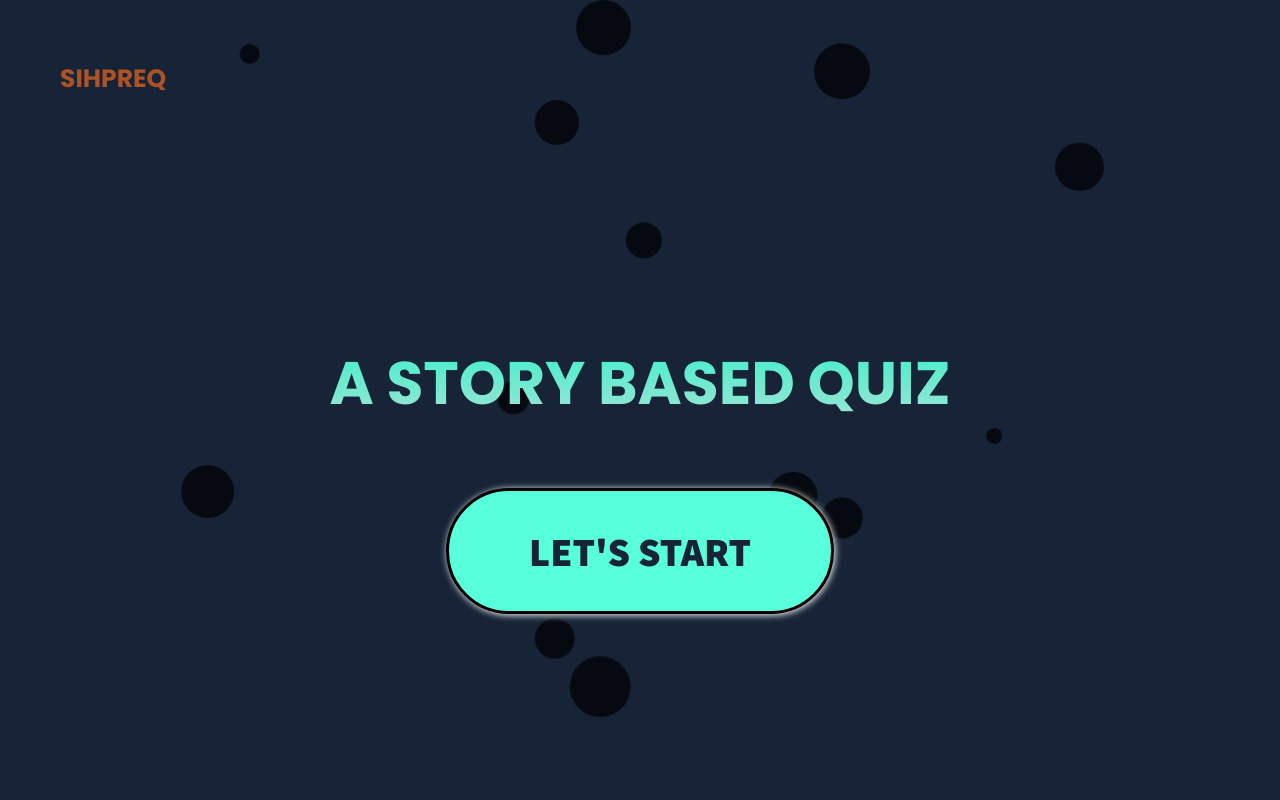
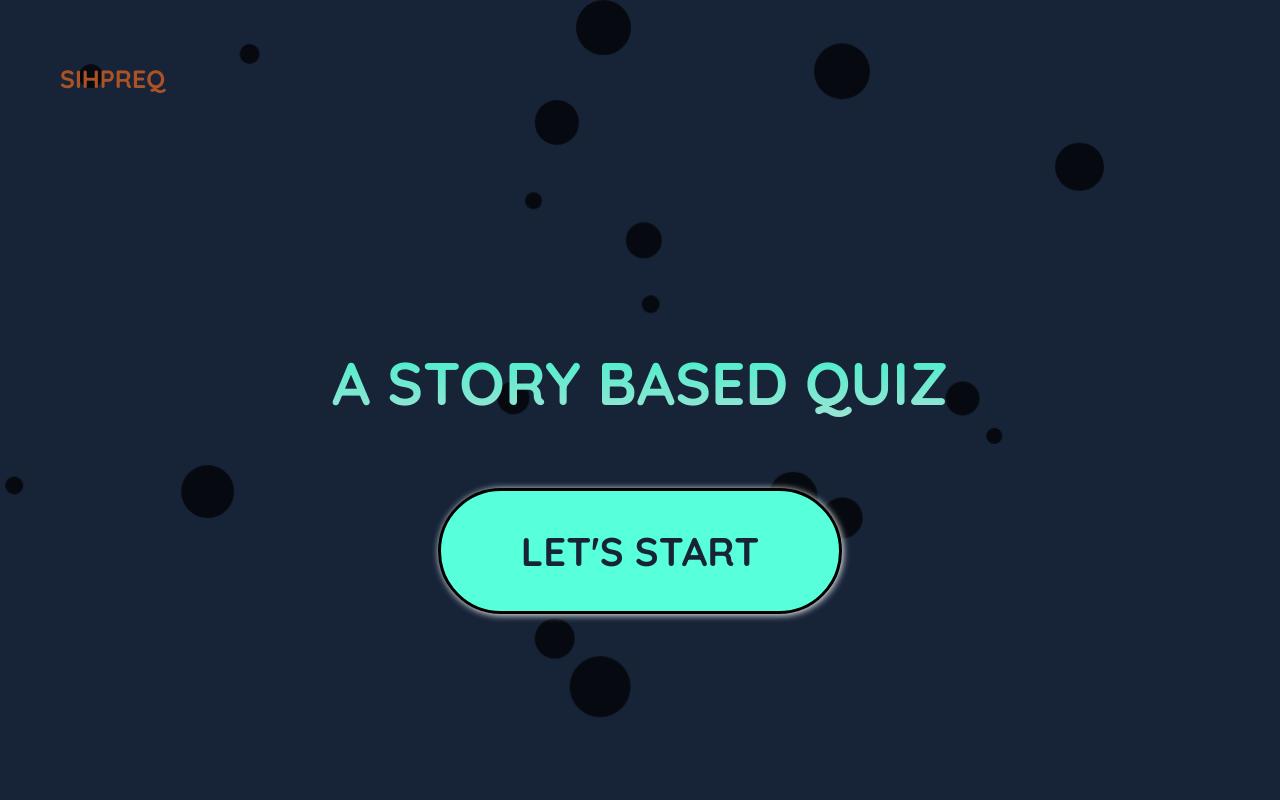
Before and after one commit to MSami625/sih-project, a React (Vite) app in the folder sih-project/: page / in a window 1280 px wide. Shown: the top 800 px of the page. Built offline with nearby package versions, Linux system fonts and the light colour scheme; a web font is replaced by a local one.

Commit message:
basic changes

```diff
--- a/sih-project/src/App.css
+++ b/sih-project/src/App.css
@@ -8,10 +8,11 @@
 
  html {
 	 font-size: 100%;
-	 font-family: "quicksand", sans-serif;
+	 font-family: "quicksand", sans-serif !important;
 	 color: #dae9ff;
 }
  body {
+  font-family: "quicksand", sans-serif !important;
 	 margin: 0;
 	 padding: 0;
 	 width: 100%;
@@ -56,6 +57,7 @@
 .hero-text{
   font-size: 30px;
   text-transform: uppercase;
+  font-family: "quicksand", sans-serif;
    background: -webkit-linear-gradient(#01f8c3, #dcdcdc);
   -webkit-background-clip: text;
   -webkit-text-fill-color: transparent;
@@ -65,8 +67,8 @@
 
 
 .hero-a{
+  font-family: "quicksand", sans-serif;
 padding:30px 80px;
-font-family: "assistant", serif;
 font-weight: 900;
 color: #172438;
 font-size: 40px;
--- a/sih-project/src/App.jsx
+++ b/sih-project/src/App.jsx
@@ -4,7 +4,7 @@ import "./App.css";
 
 const colors = ["#000"];
 
-const numBalls = 15;
+const numBalls = 20;
 const balls = [];
 
 for (let i = 0; i < numBalls; i++) {
```
